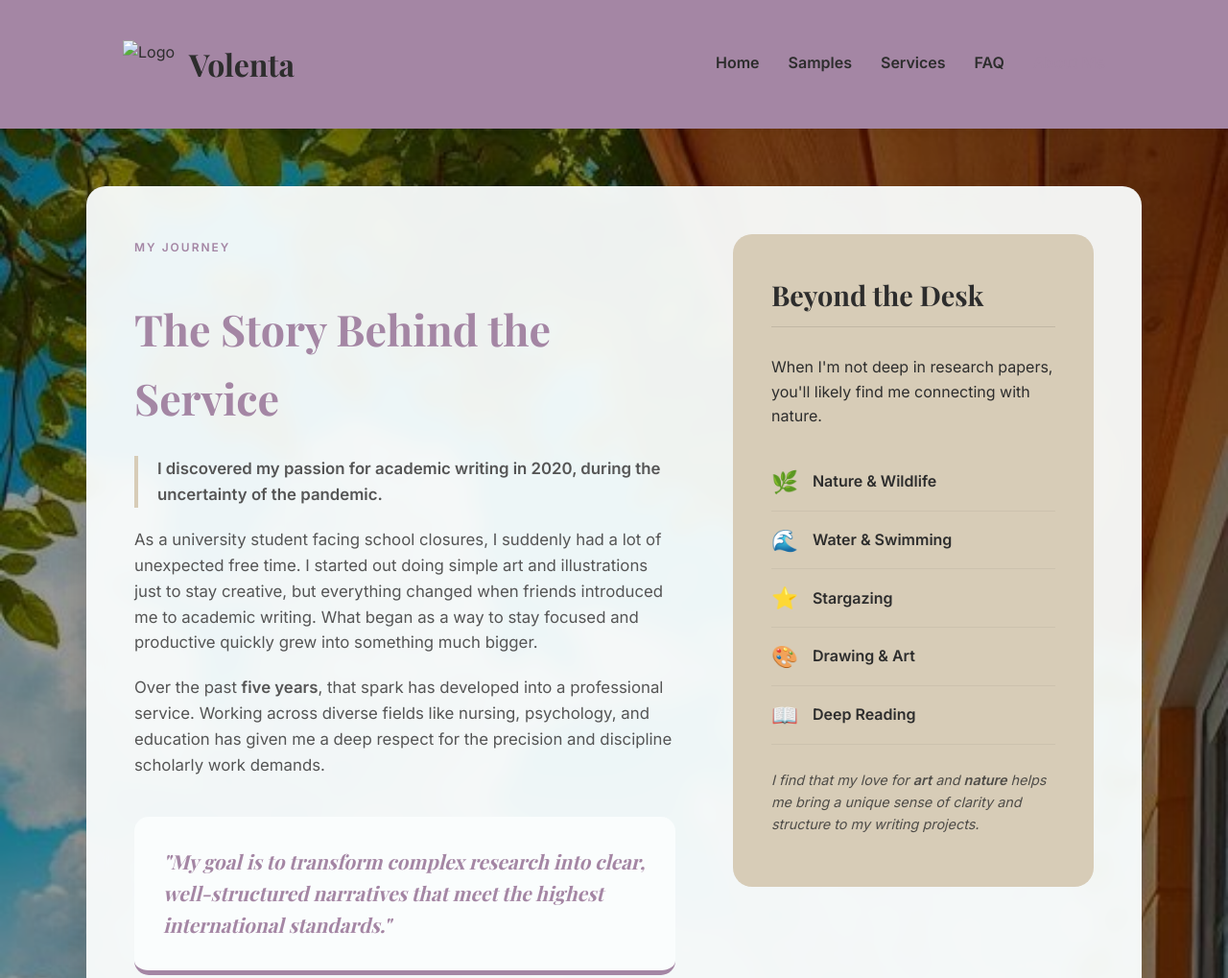
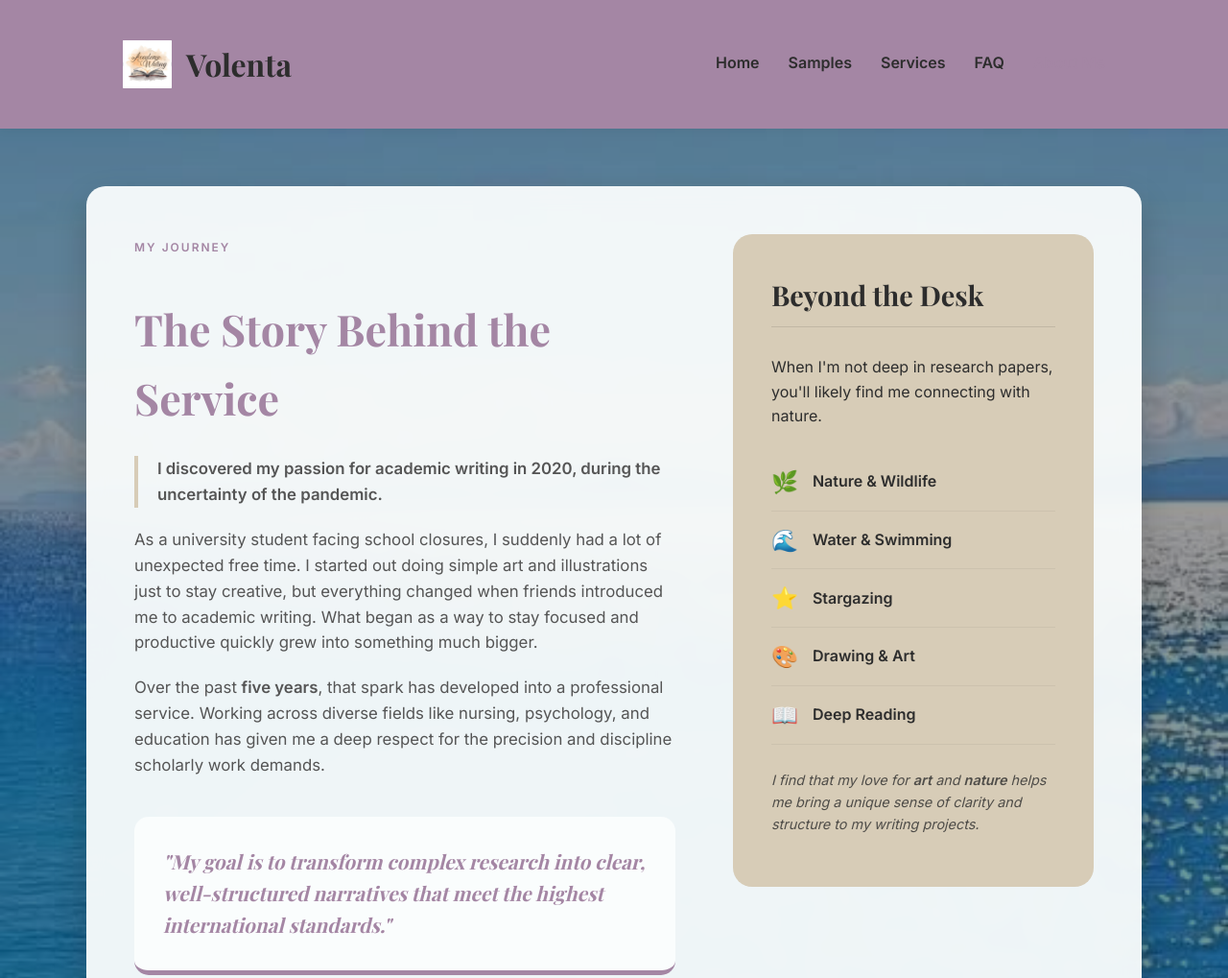
Before and after one commit to volenteremmy-ux/My-Portfolio, a plain HTML site: page about.html in a window 1280 px wide. Shown: the top 1019 px of the page at 96% size. Drawn offline with nearby package versions, Linux system fonts and the light colour scheme; a web font is replaced by a local one.

Commit message:
Changed Bacground Image

```diff
--- a/about.html
+++ b/about.html
@@ -10,7 +10,7 @@
 <body class="subpage">
     <header id="Header">
         <div id="Logo1">
-            <img src="Logo1.png" alt="Logo">
+            <img src="Images/Logo1.png" alt="Logo">
             <h1>Volenta</h1>
         </div>
         <nav id="Header_styles">
--- a/styles.css
+++ b/styles.css
@@ -169,7 +169,7 @@ footer {
 /* Samples Page */
 /* Subpage Layout (Background Image Logic) */
 .subpage main {
-    background-image: linear-gradient(rgba(0,0,0,0.4), rgba(0,0,0,0.4)), url("Images/FAQ.jpg");
+    background-image: linear-gradient(rgba(0,0,0,0.4), rgba(0,0,0,0.4)), url("Images/Sea-Meadow-Background.jpg");
     background-size: cover;
     background-position: center;
     background-attachment: fixed; /* Parallax effect */
```
Also changed, not shown: services.html (+1 -1 lines), Images/Sea-Background.jpg (added), Images/Sea-Meadow-Background.jpg (added).
